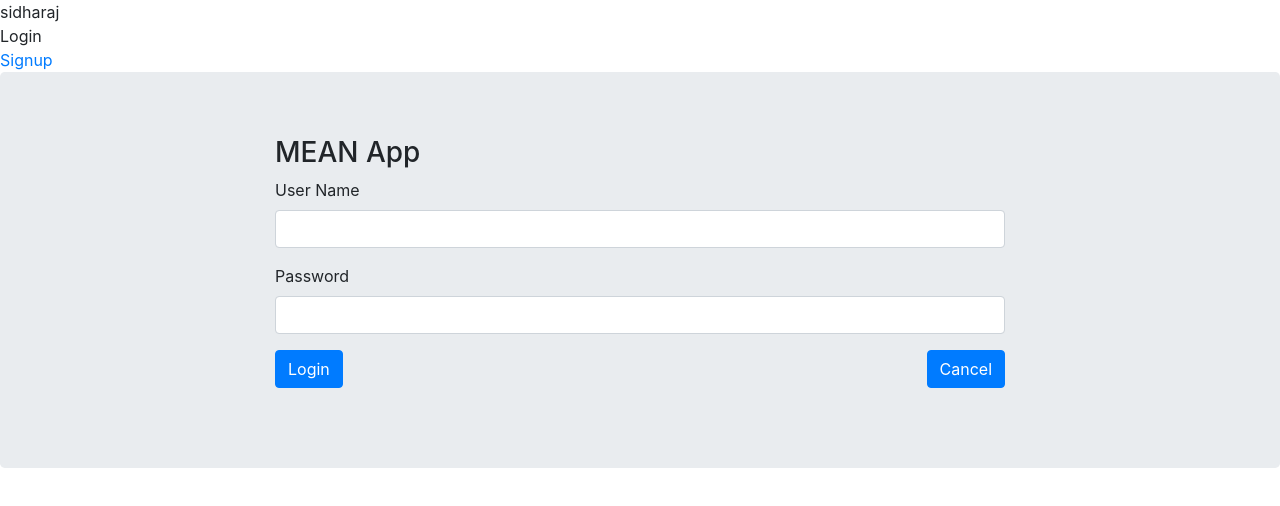
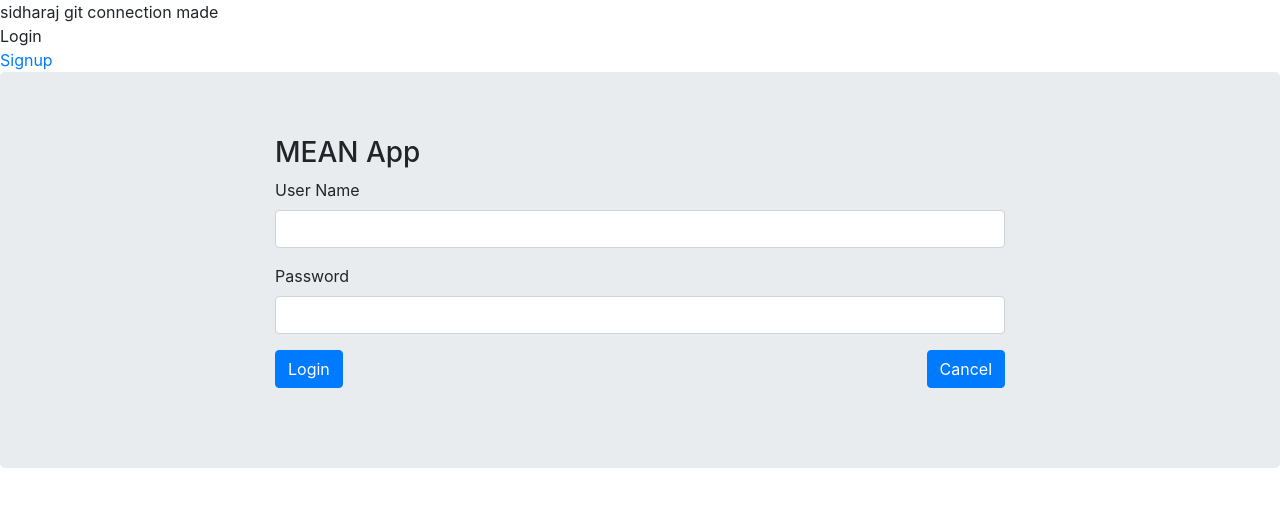
Before and after one commit to sidharajswaminathan/Meanstack, an Angular app in the folder angular/: page /loginpage in a window 1280 px wide. Shown: the top 506 px of the page. Built offline with nearby package versions, Linux system fonts and the light colour scheme.

Commit message:
git testing 123

```diff
--- a/angular/src/app/app.component.html
+++ b/angular/src/app/app.component.html
@@ -1,3 +1,3 @@
 
-sidharaj
+sidharaj git connection made
 <router-outlet></router-outlet>
```
